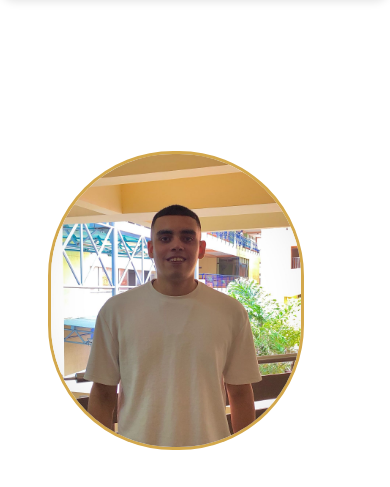
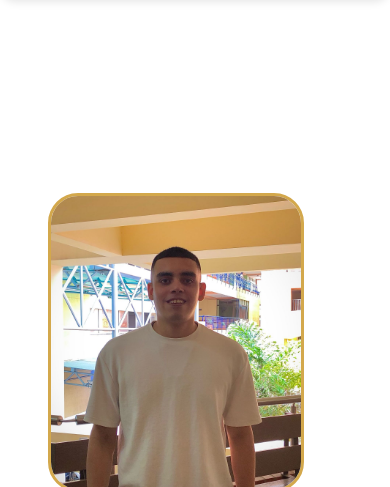
Before and after one commit to VictorMarimon/Portafolio, a plain HTML site: page index.html in a window 390 px wide. Shown: the part 67-554 px from the top of the page. Drawn offline with Linux system fonts and the light colour scheme.

Commit message:
refactor: :lipstick: Se modifica el borde de la imágen y se agrega margin al contenido del perfil

```diff
--- a/css/index.css
+++ b/css/index.css
@@ -109,7 +109,7 @@ body {
 .profile__data--image {
   width: 250px;
   border: 3px solid var(--details-color);
-  border-radius: 125px;
+  border-radius: 30px;
 }
 
 .profile__data--content {
@@ -589,6 +589,9 @@ a:active {
 }
 
 @media screen and (max-width: 1100px){
+  .profile{
+    margin-top: 5vh;
+  }
   .profile__data{
     flex-direction: column;
     row-gap: 5vh;
```
